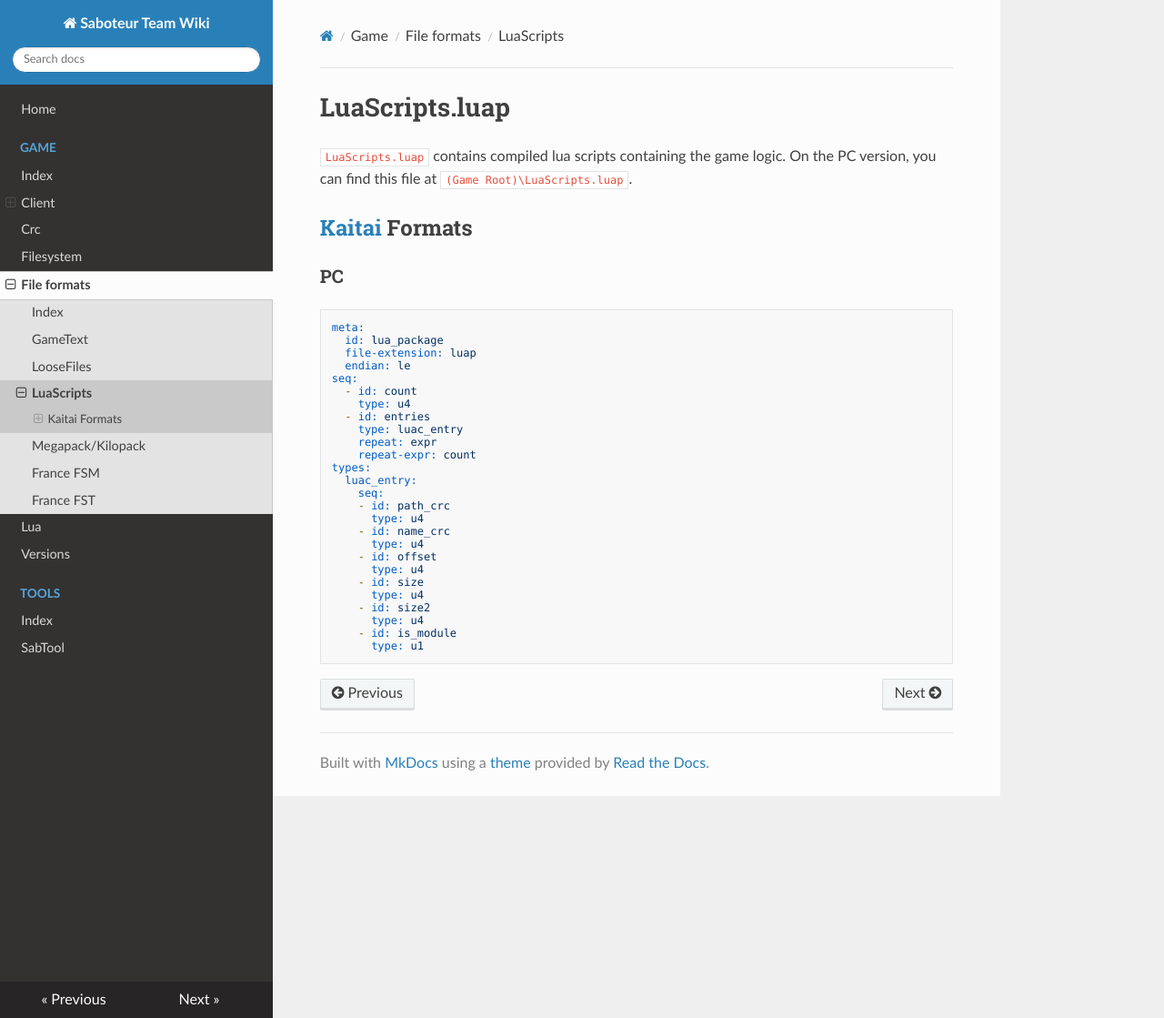
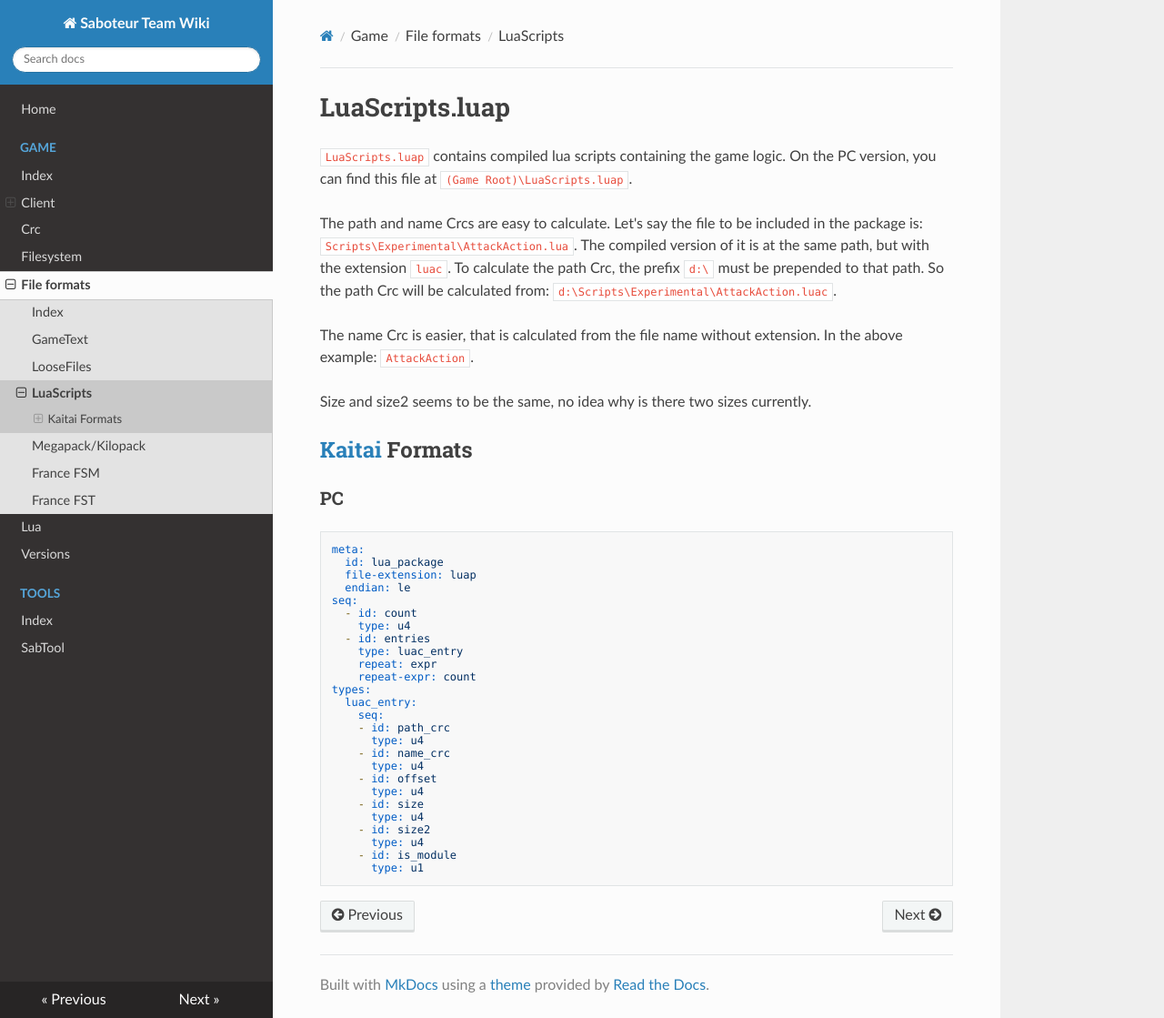
Before and after one commit to saboteur-team/docs, an MkDocs documentation site: the page built from docs/game/formats/luap.md, in a window 1280 px wide and 1119 px high. Shown: the whole window at 91% size. Built offline with MkDocs 1.6.1, drawn with Linux system fonts in a browser that asks for light colours; nearby versions of some CDN libraries.

Commit message:
Add missing changes to luap

```diff
--- a/docs/game/formats/luap.md
+++ b/docs/game/formats/luap.md
@@ -1,6 +1,12 @@
 # LuaScripts.luap
 
 `LuaScripts.luap` contains compiled lua scripts containing the game logic. On the PC version, you can find this file at `(Game Root)\LuaScripts.luap`.
+
+The path and name Crcs are easy to calculate. Let's say the file to be included in the package is: `Scripts\Experimental\AttackAction.lua`. The compiled version of it is at the same path, but with the extension `luac`. To calculate the path Crc, the prefix `d:\` must be prepended to that path. So the path Crc will be calculated from: `d:\Scripts\Experimental\AttackAction.luac`.
+
+The name Crc is easier, that is calculated from the file name without extension. In the above example: `AttackAction`.
+
+Size and size2 seems to be the same, no idea why is there two sizes currently.
 
 ## [Kaitai](http://kaitai.io/) Formats
 
```
